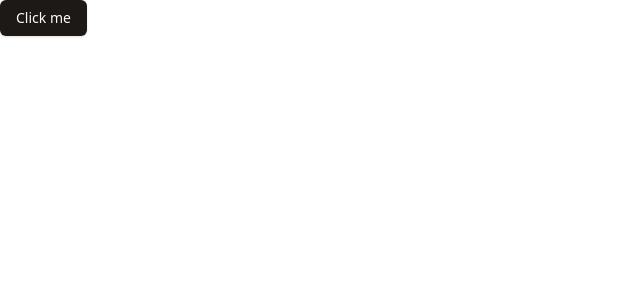
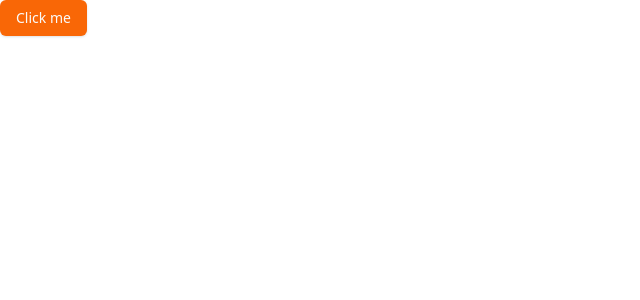
Before and after one commit to beejsbj/flow3-frontend, a Next.js app: page / in a window 1280 px wide. Shown: the top 300 px of the page, without its empty margins (0-640 px from the left). Built offline with nearby package versions, Linux system fonts and the light colour scheme.

Commit message:
get the custom properties for reactflow

```diff
--- a/src/styles/site.css
+++ b/src/styles/site.css
@@ -3,6 +3,9 @@
 
 /* S etup */
 @import "setup.css";
+
+/* @import "@xyflow/react/dist/base.css"; */
+@import "@xyflow/react/dist/style.css";
 
 @tailwind base;
 @tailwind components;
@@ -21,7 +24,7 @@
     --popover-foreground: 20 14.3% 4.1%;
 
     /*  */
-    --primary: 24 9.8% 10%;
+    --primary: 24 95% 50%;
     --primary-foreground: 60 9.1% 97.8%;
     --secondary: 60 4.8% 95.9%;
     --secondary-foreground: 24 9.8% 10%;
@@ -88,6 +91,107 @@
     --sidebar-accent-foreground: 240 4.8% 95.9%;
     --sidebar-border: 240 3.7% 15.9%;
     --sidebar-ring: 217.2 91.2% 59.8%;
+  }
+
+  /* react flow */
+
+  .react-flow {
+    direction: ltr;
+
+    --xy-edge-stroke-default: #b1b1b7;
+    --xy-edge-stroke-width-default: 1;
+    --xy-edge-stroke-selected-default: #555;
+
+    --xy-connectionline-stroke-default: #b1b1b7;
+    --xy-connectionline-stroke-width-default: 1;
+
+    --xy-attribution-background-color-default: rgba(255, 255, 255, 0.5);
+
+    --xy-minimap-background-color-default: #fff;
+    --xy-minimap-mask-background-color-default: rgb(240, 240, 240, 0.6);
+    --xy-minimap-mask-stroke-color-default: transparent;
+    --xy-minimap-mask-stroke-width-default: 1;
+    --xy-minimap-node-background-color-default: #e2e2e2;
+    --xy-minimap-node-stroke-color-default: transparent;
+    --xy-minimap-node-stroke-width-default: 2;
+
+    --xy-background-color-default: transparent;
+    --xy-background-pattern-dots-color-default: #91919a;
+    --xy-background-pattern-lines-color-default: #eee;
+    --xy-background-pattern-cross-color-default: #e2e2e2;
+    background-color: var(
+      --xy-background-color,
+      var(--xy-background-color-default)
+    );
+    --xy-node-color-default: inherit;
+    --xy-node-border-default: 1px solid #1a192b;
+    --xy-node-background-color-default: #fff;
+    --xy-node-group-background-color-default: rgba(240, 240, 240, 0.25);
+    --xy-node-boxshadow-hover-default: 0 1px 4px 1px rgba(0, 0, 0, 0.08);
+    --xy-node-boxshadow-selected-default: 0 0 0 0.5px #1a192b;
+    --xy-node-border-radius-default: 3px;
+
+    --xy-handle-background-color-default: #1a192b;
+    --xy-handle-border-color-default: #fff;
+
+    --xy-selection-background-color-default: rgba(0, 89, 220, 0.08);
+    --xy-selection-border-default: 1px dotted rgba(0, 89, 220, 0.8);
+
+    --xy-controls-button-background-color-default: #fefefe;
+    --xy-controls-button-background-color-hover-default: #f4f4f4;
+    --xy-controls-button-color-default: inherit;
+    --xy-controls-button-color-hover-default: inherit;
+    --xy-controls-button-border-color-default: #eee;
+    --xy-controls-box-shadow-default: 0 0 2px 1px rgba(0, 0, 0, 0.08);
+
+    --xy-edge-label-background-color-default: #ffffff;
+    --xy-edge-label-color-default: inherit;
+    --xy-resize-background-color-default: #3367d9;
+  }
+  .react-flow.dark {
+    --xy-edge-stroke-default: #3e3e3e;
+    --xy-edge-stroke-width-default: 1;
+    --xy-edge-stroke-selected-default: #727272;
+
+    --xy-connectionline-stroke-default: #b1b1b7;
+    --xy-connectionline-stroke-width-default: 1;
+
+    --xy-attribution-background-color-default: rgba(150, 150, 150, 0.25);
+
+    --xy-minimap-background-color-default: #141414;
+    --xy-minimap-mask-background-color-default: rgb(60, 60, 60, 0.6);
+    --xy-minimap-mask-stroke-color-default: transparent;
+    --xy-minimap-mask-stroke-width-default: 1;
+    --xy-minimap-node-background-color-default: #2b2b2b;
+    --xy-minimap-node-stroke-color-default: transparent;
+    --xy-minimap-node-stroke-width-default: 2;
+
+    --xy-background-color-default: #141414;
+    --xy-background-pattern-dots-color-default: #777;
+    --xy-background-pattern-lines-color-default: #777;
+    --xy-background-pattern-cross-color-default: #777;
+    --xy-node-color-default: #f8f8f8;
+    --xy-node-border-default: 1px solid #3c3c3c;
+    --xy-node-background-color-default: #1e1e1e;
+    --xy-node-group-background-color-default: rgba(240, 240, 240, 0.25);
+    --xy-node-boxshadow-hover-default: 0 1px 4px 1px rgba(255, 255, 255, 0.08);
+    --xy-node-boxshadow-selected-default: 0 0 0 0.5px #999;
+
+    --xy-handle-background-color-default: #bebebe;
+    --xy-handle-border-color-default: #1e1e1e;
+
+    --xy-selection-background-color-default: rgba(200, 200, 220, 0.08);
+    --xy-selection-border-default: 1px dotted rgba(200, 200, 220, 0.8);
+
+    --xy-controls-button-background-color-default: #2b2b2b;
+    --xy-controls-button-background-color-hover-default: #3e3e3e;
+    --xy-controls-button-color-default: #f8f8f8;
+    --xy-controls-button-color-hover-default: #fff;
+    --xy-controls-button-border-color-default: #5b5b5b;
+    --xy-controls-box-shadow-default: 0 0 2px 1px rgba(0, 0, 0, 0.08);
+
+    --xy-edge-label-background-color-default: #141414;
+    --xy-edge-label-color-default: #f8f8f8;
   }
 
   /* // */
```
